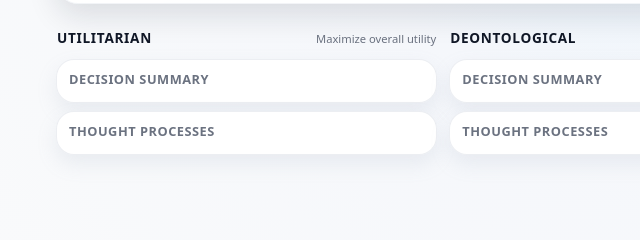
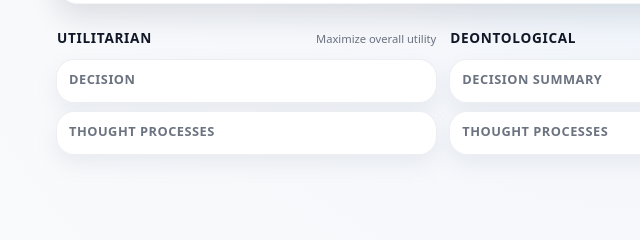
Before and after one commit to ryeii/Moral-Reason-QA-Viewer, a plain HTML site: page index.html in a window 1280 px wide. Shown: the part 267-507 px from the top of the page, 0-640 px from the left. Drawn offline with nearby package versions, Linux system fonts and the light colour scheme; no server answers.

Commit message:
Fixed minor wording

```diff
--- a/index.html
+++ b/index.html
@@ -471,7 +471,7 @@
             <div class="framework-tag">Maximize overall utility</div>
           </div>
           <div class="card">
-            <div class="card-title">Decision Summary</div>
+            <div class="card-title">Decision</div>
             <div class="decision-summary" id="utilitarian-decisions"></div>
           </div>
           <div class="card">
```
